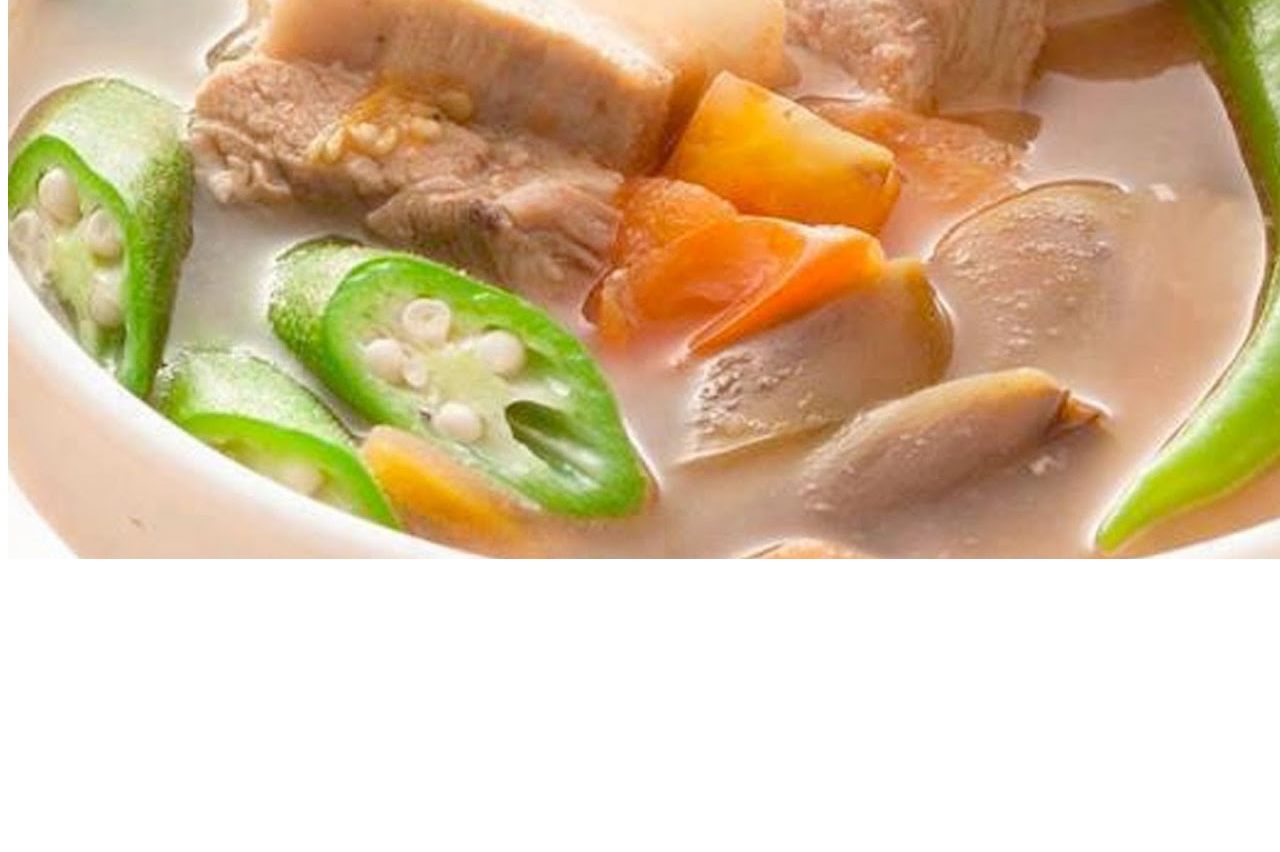
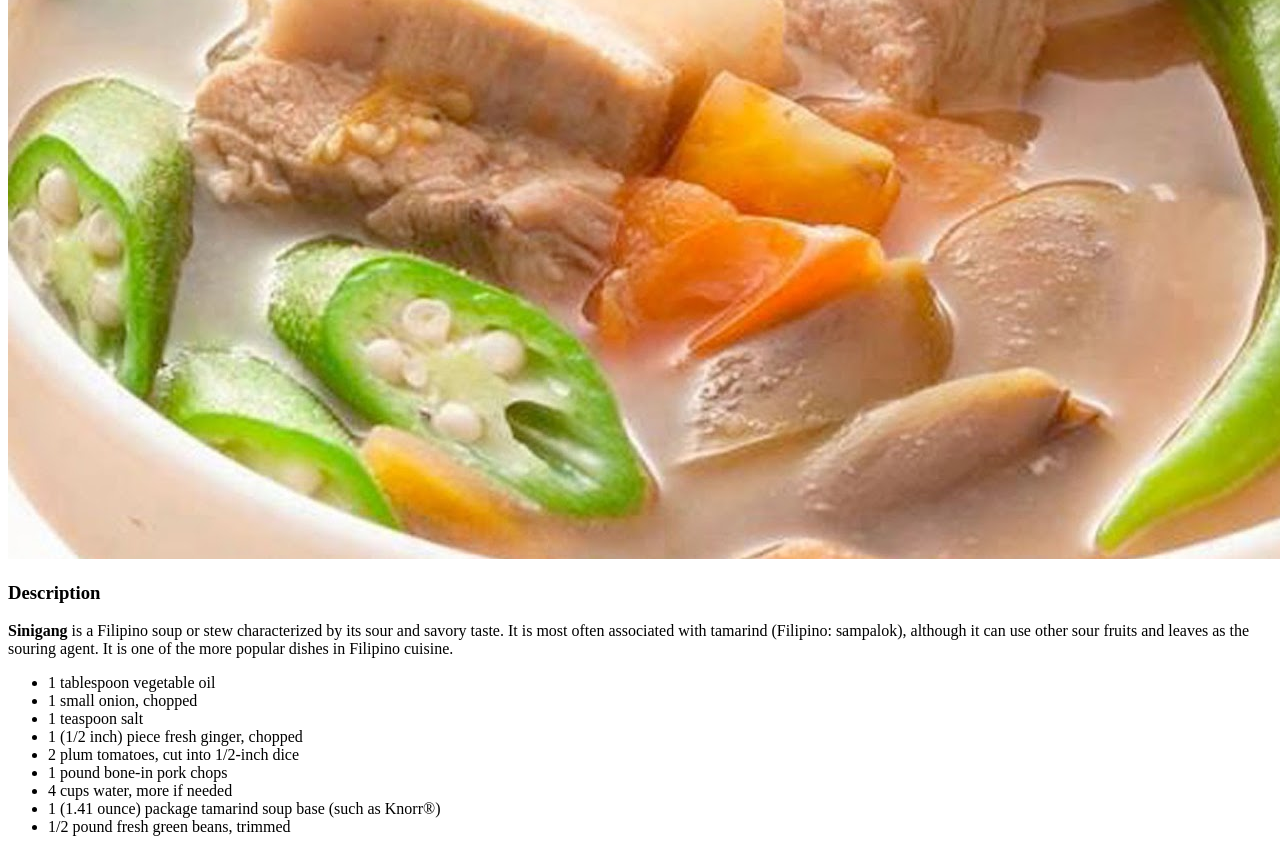
Before and after one commit to RigelKukoy/odin-recipes, a plain HTML site: page recipes/sinigang.html in a window 1280 px wide. Shown: the part 421-1273 px from the top of the page. Before the commit the page ends 992 px from the top, so only its background shows below. Drawn offline with Linux system fonts and the light colour scheme.

Commit message:
Add ingredients and description to sinigang recipe page

```diff
--- a/recipes/sinigang.html
+++ b/recipes/sinigang.html
@@ -8,5 +8,21 @@
         <h1>Sinigang</h1>
 
         <img src="../images/Sinigang.jpg" alt="Prok Sinigang">
+        <h3>Description</h3>
+        <p>
+            <strong>Sinigang</strong> is a Filipino soup or stew characterized by its sour and savory taste. It is most often associated with tamarind (Filipino: sampalok), although it can use other sour fruits and leaves as the souring agent.
+             It is one of the more popular dishes in Filipino cuisine.
+        </p>
+        <ul>
+            <li>1 tablespoon vegetable oil</li>
+            <li>1 small onion, chopped</li>
+            <li>1 teaspoon salt</li>
+            <li>1 (1/2 inch) piece fresh ginger, chopped</li>
+            <li>2 plum tomatoes, cut into 1/2-inch dice</li>
+            <li>1 pound bone-in pork chops</li>
+            <li>4 cups water, more if needed</li>
+            <li>1 (1.41 ounce) package tamarind soup base (such as Knorr®)</li>
+            <li>1/2 pound fresh green beans, trimmed</li>
+
     </body>
 </html>
```
